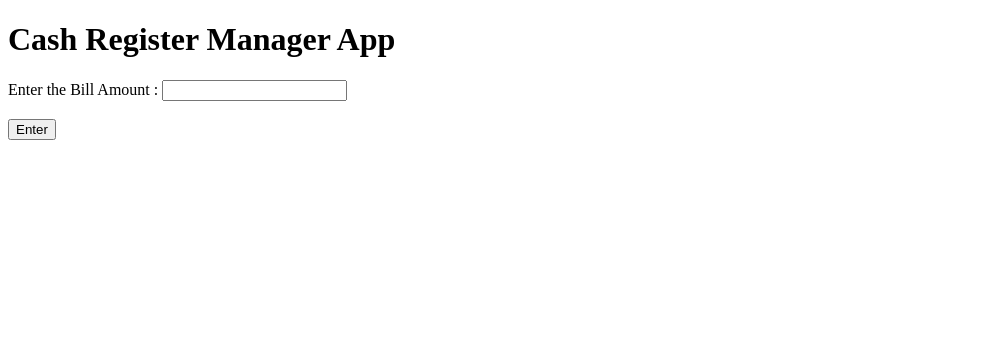
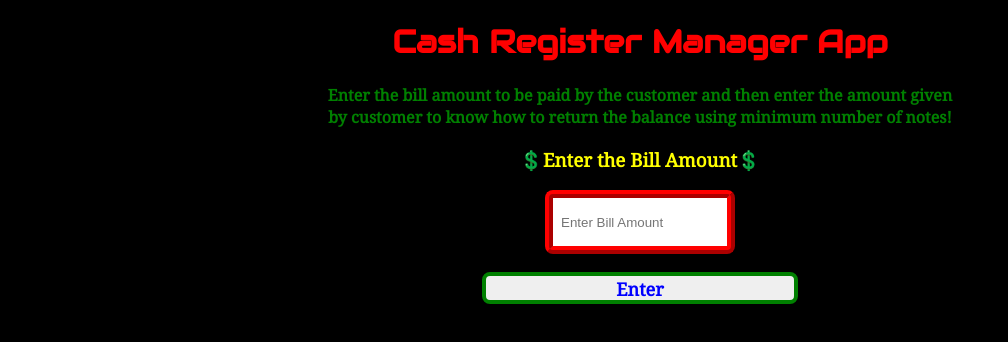
Before and after one commit to JackyKumarShaw/cash-register-manager, a plain HTML site: page index.html in a window 1280 px wide. Shown: the whole page, without its empty margins (0-1008 px from the left). Drawn offline with Linux system fonts and the light colour scheme.

Commit message:
some styles added

```diff
--- a/app.js
+++ b/app.js
@@ -39,6 +39,6 @@ function doThis() {
 submit.addEventListener("click", doThis);
 billAmount.addEventListener("change", doThat => {
 
-    insert.innerHTML = "<span>Enter the Amount given by the customer :</span>" + "<input type='number' id='givenAmt'></input>";
+    insert.innerHTML = "<h3>💵Enter the Amount given by the customer💵</h3>" + "<input type='number' id='givenAmt' placeholder = 'Enter Given Amount'></input>";
     givenAmount = document.getElementById("givenAmt");
 })
--- a/index.html
+++ b/index.html
@@ -4,11 +4,13 @@
     <meta charset="UTF-8">
     <meta name="viewport" content="width=device-width, initial-scale=1.0">
     <title>Cash Register Manager App</title>
-</head>
+    <link href="/styles.css" rel="stylesheet">
 <body>
     <h1>Cash Register Manager App</h1>
-    <span>Enter the Bill Amount :</span>
-    <input type=number id="billAmt"></input>
+    <div id="container-center">
+        <p><strong>Enter the bill amount to be paid by the customer and  then enter the amount given by customer to know how to return the balance using minimum number of notes!</strong></p>
+        <h3>💲Enter the Bill Amount💲</h3>
+        <input type=number id="billAmt" placeholder="Enter Bill Amount"></input>
         <div id="toBe"></div>
         <!-- <span>Enter the Cash Amount Paid :</span>
         <input type=number id="billAmt"></input> -->
@@ -16,5 +18,6 @@
         <button id="btn">Enter</button>
         <p id="result"></p>
         <script type="text/javascript" src=/app.js></script>
+    </div>
 </body>
 </html>
--- a/styles.css
+++ b/styles.css
@@ -0,0 +1,47 @@
+@import url('https://fonts.googleapis.com/css2?family=Audiowide&display=swap');
+@import url('https://fonts.googleapis.com/css2?family=Noto+Serif&display=swap');
+/* font-family: 'Audiowide', cursive; */
+/* font-family: 'Noto Serif', serif; */
+
+body {
+
+    background-color: black;
+    text-align: center;
+}
+
+h1 {
+    font-family: 'Audiowide', cursive;
+    color: red;
+}
+
+h3 {
+    font-family: 'Noto Serif', serif;
+    color:yellow;
+}
+
+input {
+    height: 2rem;
+    width: 25%;
+    padding: 0.5rem;
+    border: 0.5rem ridge red;
+    border-radius: 0.5rem;
+}
+p {
+    font-family: 'Noto Serif', serif;
+    color: green;
+}
+button {
+    font-family: 'Noto Serif', serif;
+    height: 2rem;
+    width: 50%;
+
+    color: blue;
+    font-weight: bold;
+    font-size: large;
+    border: 0.3rem solid green;
+    border-radius: 0.5rem;
+}
+#container-center {
+    max-width:50%;
+    margin: auto;
+}
```
Lines whose indentation alone changed are shown as unchanged.
